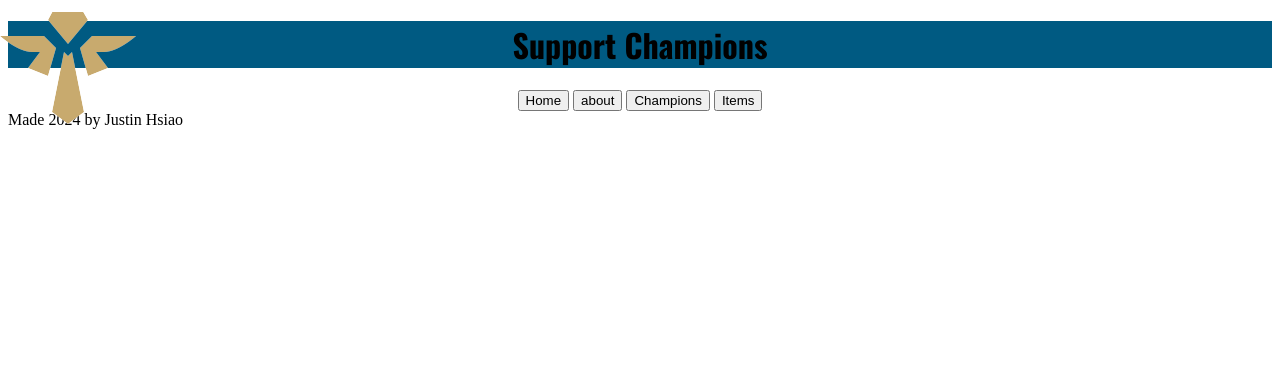
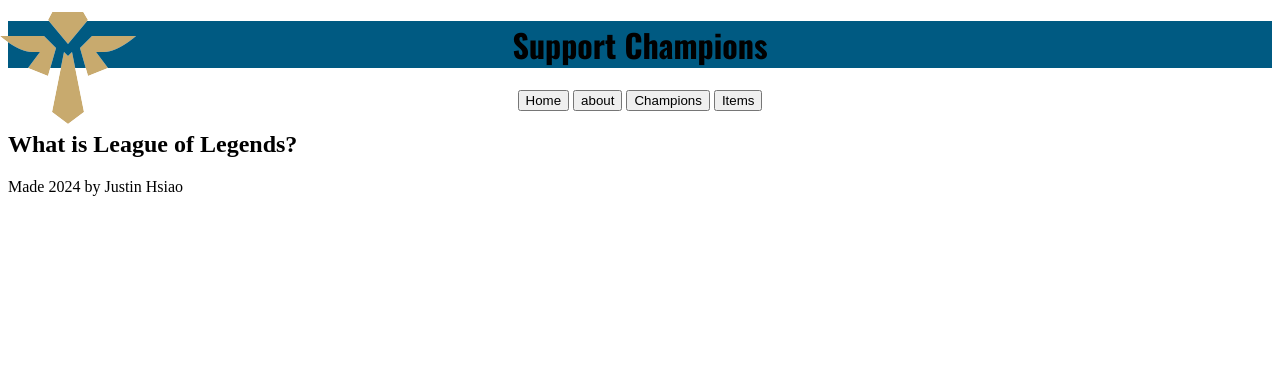
Before and after one commit to Juni41/Website-12DTP, a Flask app: page /about in a window 1280 px wide. Shown: the top 371 px of the page. Run offline with Flask 3, Linux system fonts and the light colour scheme.

Commit message:
added about pages

```diff
--- a/Project/Templates/about.html
+++ b/Project/Templates/about.html
@@ -1,6 +1,12 @@
 {% extends "Home.html" %}
 {% block content %}
+<div>
+    <article>
+        <h2>What is League of Legends?</h2>
+        <h3></h3>
+    </article>
 
+</div>
 
 
 
```
